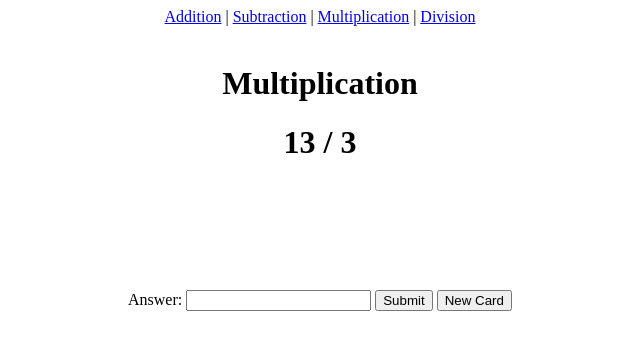
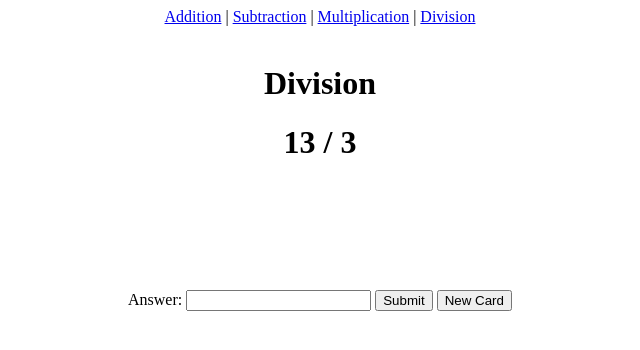
Before and after one commit to D-Moss/math-card, a PHP site: page /Division.php in a window 1280 px wide. Shown: the top 350 px of the page, without its empty margins (320-960 px from the left). Run offline with PHP 8.4, Linux system fonts and the light colour scheme; data that the repository does not hold is empty.

Commit message:
updated division

```diff
--- a/Division.php
+++ b/Division.php
@@ -7,7 +7,7 @@
 		<center>
 		<a href="index.php">Addition</a> | <a href="Subtraction.php">Subtraction</a> | <a href="Multiplication.php">Multiplication</a> | <a href="Division.php">Division</a>
 		<br/><br/>
-	<h1>Multiplication</h1>
+	<h1>Division</h1>
 
 	<h1>
 		<?php
```
